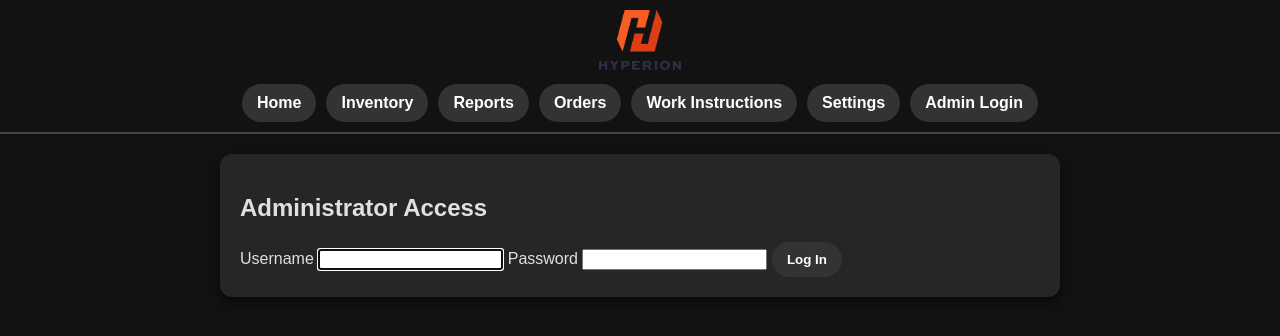
After one commit to baldus/Hyperion-Operations-Hub, a Flask app: page /admin/login in a window 1280 px wide. The commit adds this page. Shown: the top 336 px of the page. Run offline with Flask 3, Linux system fonts and the light colour scheme.

Commit message:
Add dedicated admin login entry point

```diff
--- a/invapp2/invapp/__init__.py
+++ b/invapp2/invapp/__init__.py
@@ -3,7 +3,7 @@ from sqlalchemy import inspect, text
 from sqlalchemy.exc import NoSuchTableError, OperationalError
 
 from .extensions import db
-from .routes import inventory, reports, orders, work, settings, printers
+from .routes import admin, inventory, reports, orders, work, settings, printers
 from config import Config
 from . import models  # ensure models are registered with SQLAlchemy
 
@@ -42,6 +42,7 @@ def create_app(config_override=None):
     app.register_blueprint(work.bp)
     app.register_blueprint(settings.bp)
     app.register_blueprint(printers.bp)
+    app.register_blueprint(admin.bp)
 
     @app.route("/")
     def home():
--- /dev/null
+++ b/invapp2/invapp/routes/admin.py
@@ -0,0 +1,57 @@
+from urllib.parse import urljoin
+
+from flask import (
+    Blueprint,
+    current_app,
+    flash,
+    redirect,
+    render_template,
+    request,
+    session,
+    url_for,
+)
+
+
+bp = Blueprint("admin", __name__, url_prefix="/admin")
+
+
+def _get_safe_redirect_target(default: str = "home") -> str:
+    """Return a safe redirect target within the application."""
+
+    next_url = request.args.get("next")
+    if not next_url:
+        return url_for(default)
+
+    # Ensure the redirect target stays within the current host.
+    host_url = request.host_url
+    absolute_target = urljoin(host_url, next_url)
+    if absolute_target.startswith(host_url):
+        login_url = url_for("admin.login")
+        next_path = next_url.split("?")[0]
+        if not next_path.startswith(login_url):
+            return next_url
+
+    return url_for(default)
+
+
+@bp.route("/login", methods=["GET", "POST"])
+def login():
+    """Allow privileged administrators to unlock admin-only features."""
+
+    is_admin = session.get("is_admin", False)
+    message = None
+
+    if request.method == "POST" and not is_admin:
+        username = request.form.get("username", "").strip()
+        password = request.form.get("password", "")
+        admin_user = current_app.config.get("ADMIN_USER", "admin")
+        admin_password = current_app.config.get("ADMIN_PASSWORD", "password")
+
+        if username == admin_user and password == admin_password:
+            session["is_admin"] = True
+            flash("Admin access granted.", "success")
+            return redirect(_get_safe_redirect_target())
+
+        message = "Invalid credentials"
+
+    return render_template("admin/login.html", is_admin=session.get("is_admin", False), message=message)
--- /dev/null
+++ b/invapp2/invapp/templates/admin/login.html
@@ -0,0 +1,27 @@
+{% extends "base.html" %}
+
+{% block content %}
+<h2>Administrator Access</h2>
+
+{% if message %}
+    <p>{{ message }}</p>
+{% endif %}
+
+{% if not is_admin %}
+<form method="POST" class="login-form">
+    <label for="username">Username</label>
+    <input type="text" name="username" id="username" required autofocus>
+
+    <label for="password">Password</label>
+    <input type="password" name="password" id="password" required>
+
+    <button type="submit" class="action-btn">Log In</button>
+</form>
+{% else %}
+<p><strong>You already have admin privileges for this session.</strong></p>
+<div class="button-grid">
+    <a href="{{ url_for('settings.settings_home') }}" class="action-btn">Settings</a>
+    <a href="{{ url_for('printers.printer_settings') }}" class="action-btn">Printer Settings</a>
+</div>
+{% endif %}
+{% endblock %}
--- a/invapp2/invapp/templates/base.html
+++ b/invapp2/invapp/templates/base.html
@@ -17,6 +17,16 @@
             <a href="{{ url_for('orders.orders_home') }}" class="nav-btn">Orders</a>
             <a href="{{ url_for('work.work_home') }}" class="nav-btn">Work Instructions</a>
             <a href="{{ url_for('settings.settings_home') }}" class="nav-btn">Settings</a>
+            {% if session.get('is_admin') %}
+                <a href="{{ url_for('printers.printer_settings') }}" class="nav-btn">Admin Tools</a>
+            {% else %}
+                {% if request.endpoint != 'admin.login' %}
+                    {% set admin_login_url = url_for('admin.login', next=request.path) %}
+                {% else %}
+                    {% set admin_login_url = url_for('admin.login') %}
+                {% endif %}
+                <a href="{{ admin_login_url }}" class="nav-btn">Admin Login</a>
+            {% endif %}
         </nav>
     </header>
 
```
Also changed, not shown: invapp2/tests/test_auth.py (+16 -0 lines).
